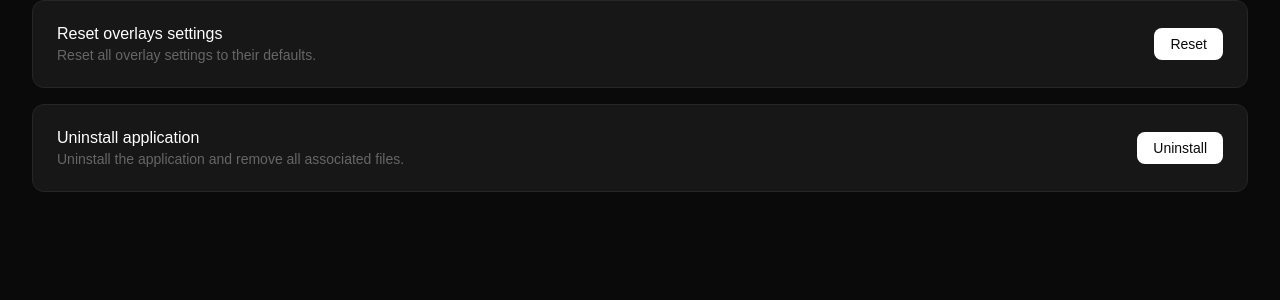
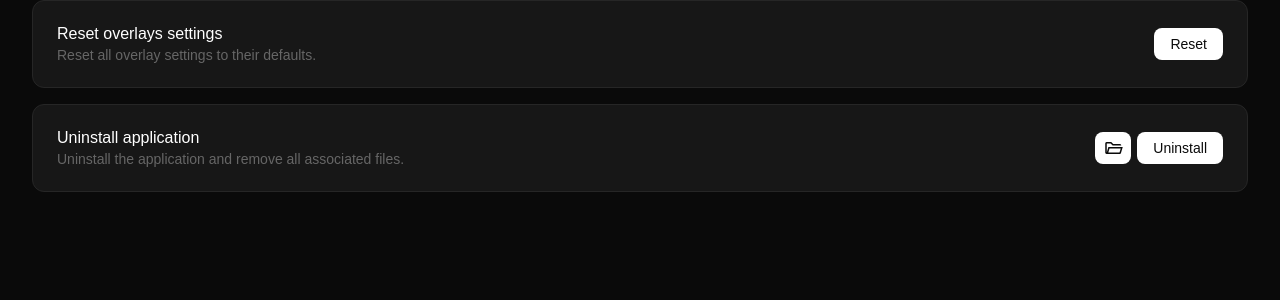
Before and after one commit to onesch/redwave-overlays, a FastAPI app: page /settings in a window 1280 px wide. Shown: the part 260-560 px from the top of the page. Run offline with FastAPI, Linux system fonts and the light colour scheme; some web fonts are replaced.

Commit message:
feat(ui): add open folder button in setting page

```diff
--- a/frontend/preload.js
+++ b/frontend/preload.js
@@ -76,6 +76,10 @@ contextBridge.exposeInMainWorld('electronAPI', {
   resetOverlaySettings: () =>
     ipcRenderer.send('reset-overlay-settings'),
 
+  // Open installation directory
+  openInstallDir: () =>
+    ipcRenderer.send('open-install-dir'),
+
   // Uninstall app
   uninstallApp: () =>
     ipcRenderer.send('uninstall-app'),
--- a/frontend/static/css/main.css
+++ b/frontend/static/css/main.css
@@ -389,6 +389,19 @@ body.no-scroll {
   background-color: var(--button-hover);
   color: var(--bg-primary);
 }
+.setting-buttons .icon-button {
+  display: flex;
+  align-items: center;
+  justify-content: center;
+  width: 36px;
+  height: 32px;
+  padding: 0;
+  flex-shrink: 0;
+}
+.setting-buttons .icon-button .material-symbols-outlined {
+  font-size: 20px;
+  line-height: 1;
+}
 
 /* Detail View */
 .overlays-layout {
--- a/frontend/templates/pages/settings.html
+++ b/frontend/templates/pages/settings.html
@@ -45,7 +45,17 @@
       <p class="setting-desc">Uninstall the application and remove all associated files.</p>
     </div>
 
-    <button id="uninstall-app" class="button primary-btn">Uninstall</button>
+    <div class="button-section setting-buttons">
+      <button
+        id="open-install-dir"
+        class="button primary-btn icon-button"
+        aria-label="Open installation folder"
+        title="Open installation folder"
+      >
+        <span class="material-symbols-outlined">folder_open</span>
+      </button>
+      <button id="uninstall-app" class="button primary-btn">Uninstall</button>
+    </div>
   </div>
 </div>
 
@@ -170,6 +180,12 @@
     });
 
   document
+    .getElementById('open-install-dir')
+    .addEventListener('click', () => {
+      window.electronAPI.openInstallDir();
+    });
+
+  document
     .getElementById('uninstall-app')
     .addEventListener('click', () => {
       if (!confirm('Run uninstaller and close RedWave overlays?')) {
```
Also changed, not shown: frontend/ipc/SettingsEvents.js (+17 -1 lines).
